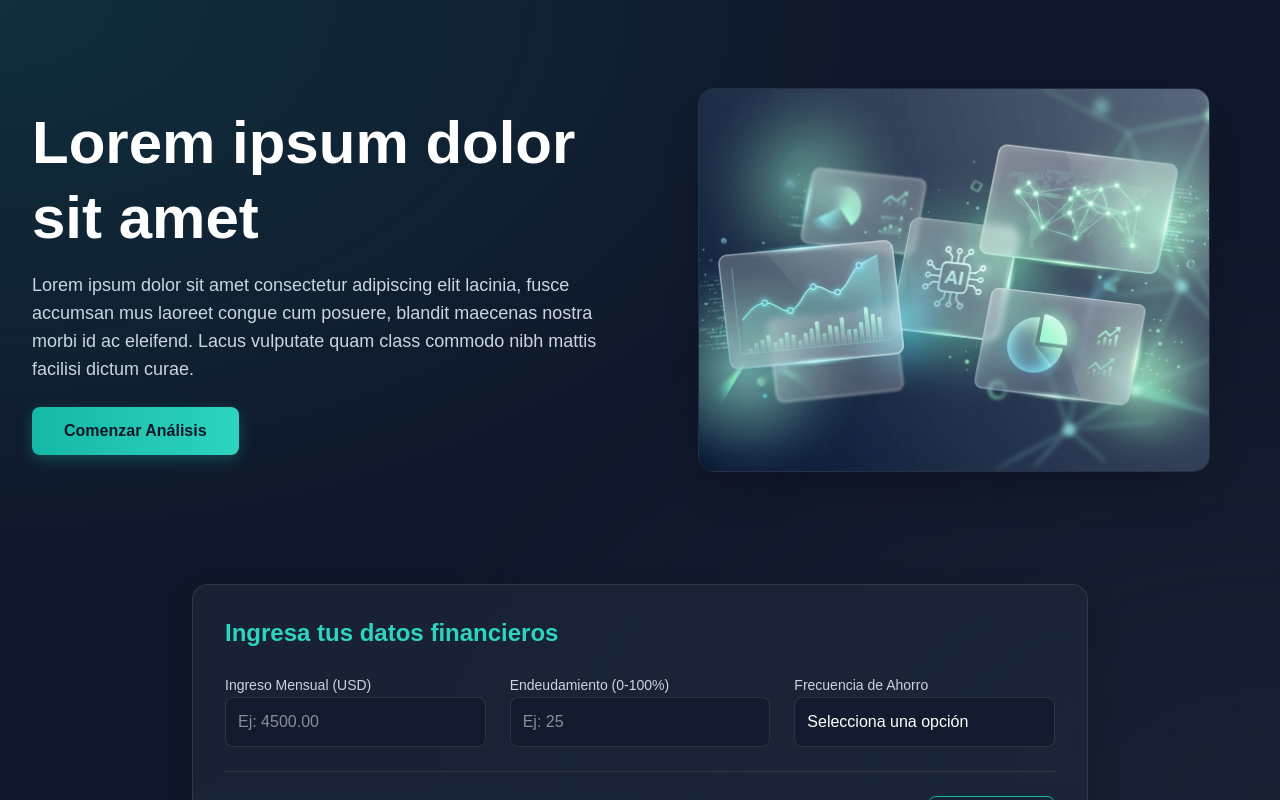
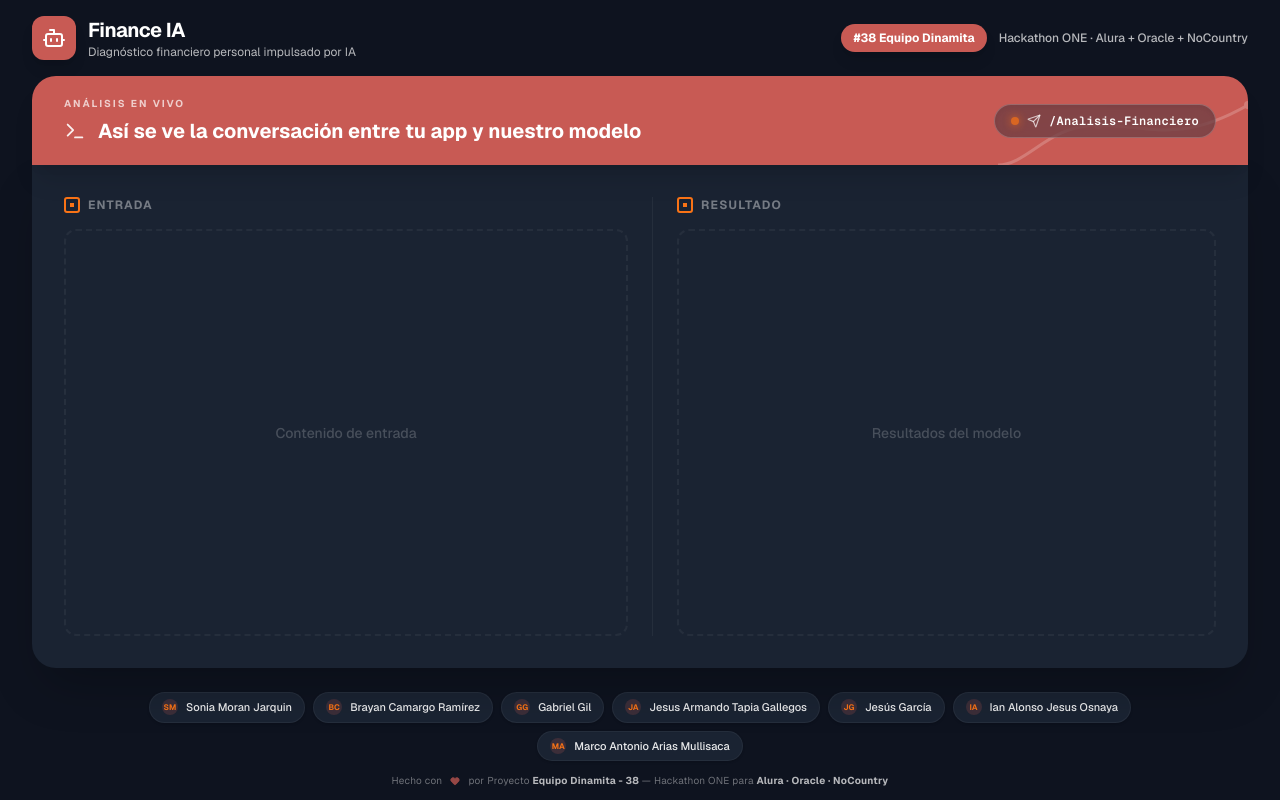
Before and after one commit to No-Country-simulation/G9-LATAM-Team-38, a Next.js app in the folder frontend/: page / in a window 1280 px wide. Shown: the top 800 px of the page. Built offline with nearby package versions, Linux system fonts and the light colour scheme.

Commit message:
Diseño del frontend

```diff
--- a/frontend/package.json
+++ b/frontend/package.json
@@ -9,6 +9,7 @@
     "lint": "eslint"
   },
   "dependencies": {
+    "lucide-react": "^1.27.0",
     "next": "16.2.11",
     "react": "19.2.4",
     "react-dom": "19.2.4"
--- a/frontend/src/app/page.tsx
+++ b/frontend/src/app/page.tsx
@@ -1,62 +1,128 @@
 "use client";
 
-import { useState } from "react";
-import HeroSection from "../components/HeroSection";
-import FinanceForm from "../components/FinanceForm";
-import ResultsDashboard from "../components/ResultsDashboard";
-import { AnalisisRequest, AnalisisResponse, Transaccion } from "../types/finance";
+import { Bot, Terminal, Heart, Send } from "lucide-react";
 
 export default function Home() {
-  const [isLoading, setIsLoading] = useState(false);
-  const [results, setResults] = useState<AnalisisResponse | null>(null);
+  return (
+    <div className="h-screen max-h-screen overflow-hidden bg-[#0E131F] text-[#FFFFFF] font-sans flex flex-col selection:bg-[#F97316]/30">
+      {/* HEADER */}
+      <header className="flex-shrink-0 flex justify-between items-center p-4 lg:px-8 gap-4">
+        <div className="flex items-center gap-3">
+          <div className="bg-[#C85A54] p-2.5 rounded-xl shadow-lg flex items-center justify-center">
+            <Bot size={24} className="text-white" />
+          </div>
+          <div>
+            <h1 className="text-xl font-bold tracking-tight">Finance IA</h1>
+            <p className="text-white/70 text-xs hidden sm:block">Diagnóstico financiero personal impulsado por IA</p>
+          </div>
+        </div>
 
-  const handleAnalyze = async (data: AnalisisRequest) => {
-    setIsLoading(true);
+        <div className="flex items-center gap-3">
+          <div className="bg-[#C85A54] text-white text-xs font-bold px-3 py-1.5 rounded-full shadow-lg whitespace-nowrap">
+            #38 Equipo Dinamita
+          </div>
+          <span className="text-white/70 text-xs hidden md:inline font-medium">
+            Hackathon ONE · Alura + Oracle + NoCountry
+          </span>
+        </div>
+      </header>
 
-    // MOCK DATA (Simulación temporal solicitada para no conectar con el backend)
-    setTimeout(() => {
-      // Calculamos un resumen agrupado básico solo para que se vea real
-      const resumen: Record<string, number> = {};
-      data.transacciones.forEach((t: Transaccion) => {
-        if(t.categoria) {
-            resumen[t.categoria] = (resumen[t.categoria] || 0) + t.valor;
-        }
-      });
+      {/* CONTENEDOR CENTRAL */}
+      <div className="mx-4 lg:mx-8 mb-3 flex-grow flex flex-col min-h-0">
+        {/* BANNER SUPERIOR */}
+        <div className="flex-shrink-0 bg-[#C85A54] rounded-t-[1.5rem] p-5 lg:px-8 lg:py-5 flex flex-col sm:flex-row justify-between items-start sm:items-center relative overflow-hidden shadow-xl z-20">
+          <div className="z-10">
+            <div className="text-white/70 text-[10px] font-bold tracking-[0.2em] mb-1.5">
+              ANÁLISIS EN VIVO
+            </div>
+            <h2 className="text-lg md:text-xl font-bold flex items-center gap-3">
+              <Terminal size={22} className="text-white/90" />
+              Así se ve la conversación entre tu app y nuestro modelo
+            </h2>
+          </div>
 
-      const mockResponse: AnalisisResponse = {
-        perfil_financiero: "En observación",
-        probabilidad: 0.85,
-        resumen_gastos: resumen,
-        recomendaciones: [
-          "Intenta reducir tus gastos variables este mes.",
-          "Alerta: Revisa tus pagos de Ocio y Servicios.",
-          "Buen nivel de ahorro declarado."
-        ]
-      };
+          <div className="z-10 mt-3 sm:mt-0 flex items-center gap-2 bg-[#1A2332]/40 border border-white/20 px-4 py-2 rounded-full backdrop-blur-md shadow-inner">
+            <div className="w-2 h-2 rounded-full bg-[#F97316] animate-pulse shadow-[0_0_8px_#F97316]"></div>
+            <span className="text-xs font-mono text-white font-semibold tracking-wide flex items-center gap-2">
+              <Send size={14} className="text-white/70" />
+              /Analisis-Financiero
+            </span>
+          </div>
 
-      setResults(mockResponse);
-      setIsLoading(false);
-    }, 1500); // Simulamos 1.5s de carga
-  };
+          {/* Decorative abstract lines */}
+          <div className="absolute right-0 bottom-0 opacity-20 pointer-events-none">
+             <svg width="250" height="80" viewBox="0 0 250 80" fill="none" xmlns="http://www.w3.org/2000/svg">
+                <path d="M0 80C30 80 50 40 100 40C150 40 180 60 250 20" stroke="white" strokeWidth="3" strokeLinecap="round" />
+                <circle cx="100" cy="40" r="4" fill="white" />
+                <circle cx="250" cy="20" r="4" fill="white" />
+             </svg>
+          </div>
+        </div>
 
-  const handleReset = () => {
-    setResults(null);
-  };
+        {/* CONTENEDOR PRINCIPAL */}
+        <main className="bg-[#1A2332] rounded-b-[1.5rem] p-5 lg:p-8 flex-grow grid grid-cols-1 lg:grid-cols-2 gap-6 shadow-2xl relative z-10 min-h-0 overflow-hidden">
 
-  return (
-    <div className="min-h-screen px-4 py-10 sm:px-6 lg:px-8 max-w-7xl mx-auto">
-      <HeroSection />
+          {/* COLUMNA IZQUIERDA (ENTRADA) */}
+          <div className="flex flex-col gap-4 overflow-hidden h-full">
+            <div className="flex-shrink-0 flex items-center gap-2">
+              <div className="flex items-center justify-center w-4 h-4 border-2 border-[#F97316] rounded-[3px]">
+                <div className="w-1 h-1 bg-[#F97316]"></div>
+              </div>
+              <h3 className="text-white/40 font-bold tracking-widest text-xs uppercase">Entrada</h3>
+            </div>
 
-      <main>
-        {!results ? (
-          <FinanceForm onSubmit={handleAnalyze} isLoading={isLoading} />
-        ) : (
-          <ResultsDashboard data={results} onReset={handleReset} />
-        )}
-      </main>
+            {/* Espacio vacío solicitado para la plantilla */}
+            <div className="flex-grow border-2 border-dashed border-white/5 rounded-xl flex items-center justify-center min-h-0 overflow-auto">
+               <span className="text-white/20 text-sm font-medium">Contenido de entrada</span>
+            </div>
+          </div>
 
-      <footer className="mt-24 pt-8 border-t border-white/10 text-center text-slate-500 text-sm">
-        <p>&copy; 2026 Finance AI - Hackathon ONE Proyectos G9 | Alura + Oracle</p>
+          {/* COLUMNA DERECHA (RESULTADO) */}
+          <div className="flex flex-col gap-4 overflow-hidden h-full lg:pl-6 lg:border-l border-white/5">
+            <div className="flex-shrink-0 flex items-center gap-2">
+              <div className="flex items-center justify-center w-4 h-4 border-2 border-[#F97316] rounded-[3px]">
+                <div className="w-1 h-1 bg-[#F97316]"></div>
+              </div>
+              <h3 className="text-white/40 font-bold tracking-widest text-xs uppercase">Resultado</h3>
+            </div>
+
+            {/* Espacio vacío solicitado para la plantilla */}
+            <div className="flex-grow border-2 border-dashed border-white/5 rounded-xl flex items-center justify-center min-h-0 overflow-auto">
+               <span className="text-white/20 text-sm font-medium">Resultados del modelo</span>
+            </div>
+          </div>
+        </main>
+      </div>
+
+      {/* FOOTER */}
+      <footer className="flex-shrink-0 py-3 flex flex-col items-center gap-3">
+        <div className="flex flex-wrap justify-center gap-2 px-4 max-w-5xl">
+          {[
+            "Sonia Moran Jarquin",
+            "Brayan Camargo Ramírez",
+            "Gabriel Gil",
+            "Jesus Armando Tapia Gallegos",
+            "Jesús García",
+            "Ian Alonso Jesus Osnaya",
+            "Marco Antonio Arias Mullisaca"
+          ].map((name, i) => (
+            <div
+              key={i}
+              className="bg-[#1A2332] text-white/90 px-3 py-1.5 rounded-full text-[11px] font-medium border border-white/5 shadow-sm flex items-center gap-2 hover:border-white/20 transition-all hover:bg-white/5"
+            >
+              <div className="w-4 h-4 rounded-full bg-[#C85A54]/20 flex items-center justify-center text-[8px] text-[#F97316] font-bold">
+                {name.split(' ').slice(0, 2).map(n => n[0]).join('')}
+              </div>
+              <span className="whitespace-nowrap">{name}</span>
+            </div>
+          ))}
+        </div>
+
+        <div className="flex items-center gap-2 text-white/40 text-[10px] text-center tracking-wide">
+          <span>Hecho con</span>
+          <Heart size={10} className="text-[#C85A54] fill-[#C85A54] animate-pulse" />
+          <span>por Proyecto <strong className="text-white/70">Equipo Dinamita - 38</strong> — Hackathon ONE para <strong className="text-white/70">Alura · Oracle · NoCountry</strong></span>
+        </div>
       </footer>
     </div>
   );
```
Also changed, not shown: 1 other file (tests, documents, lock files or other folders).
